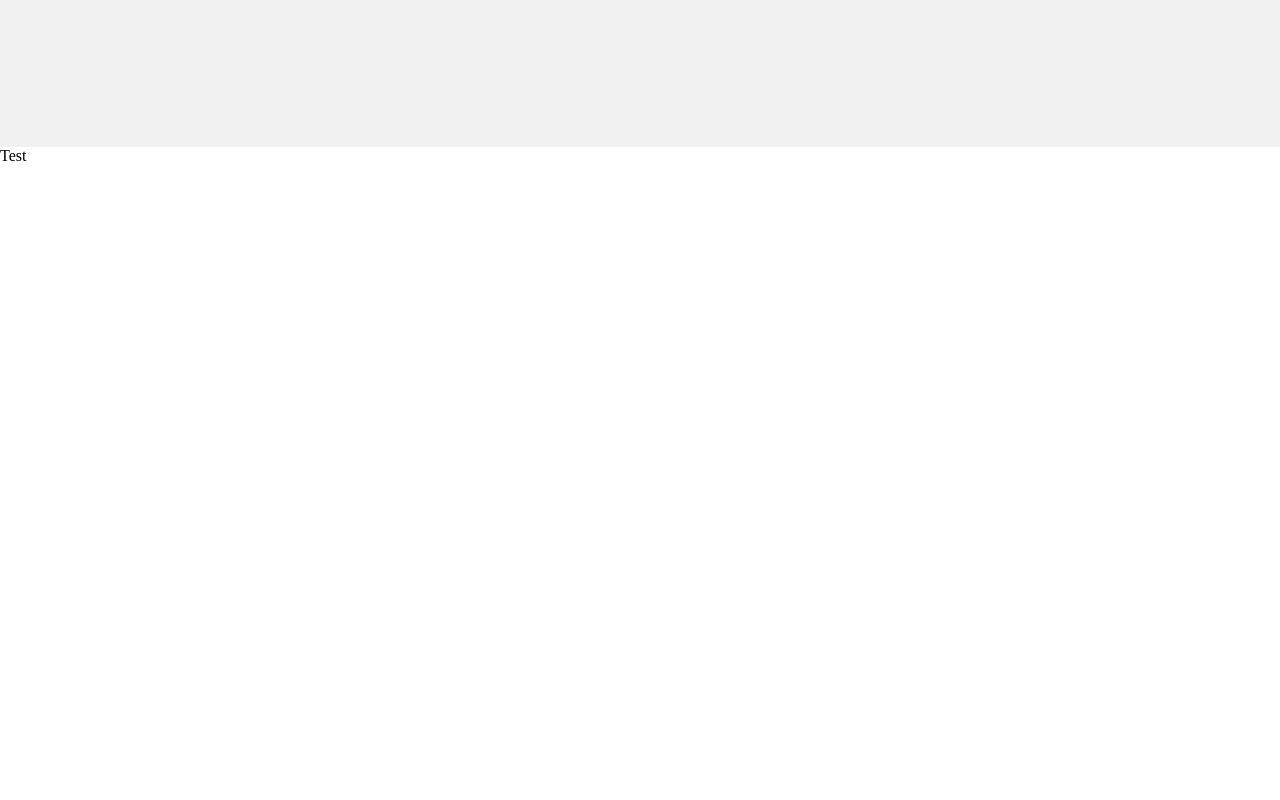
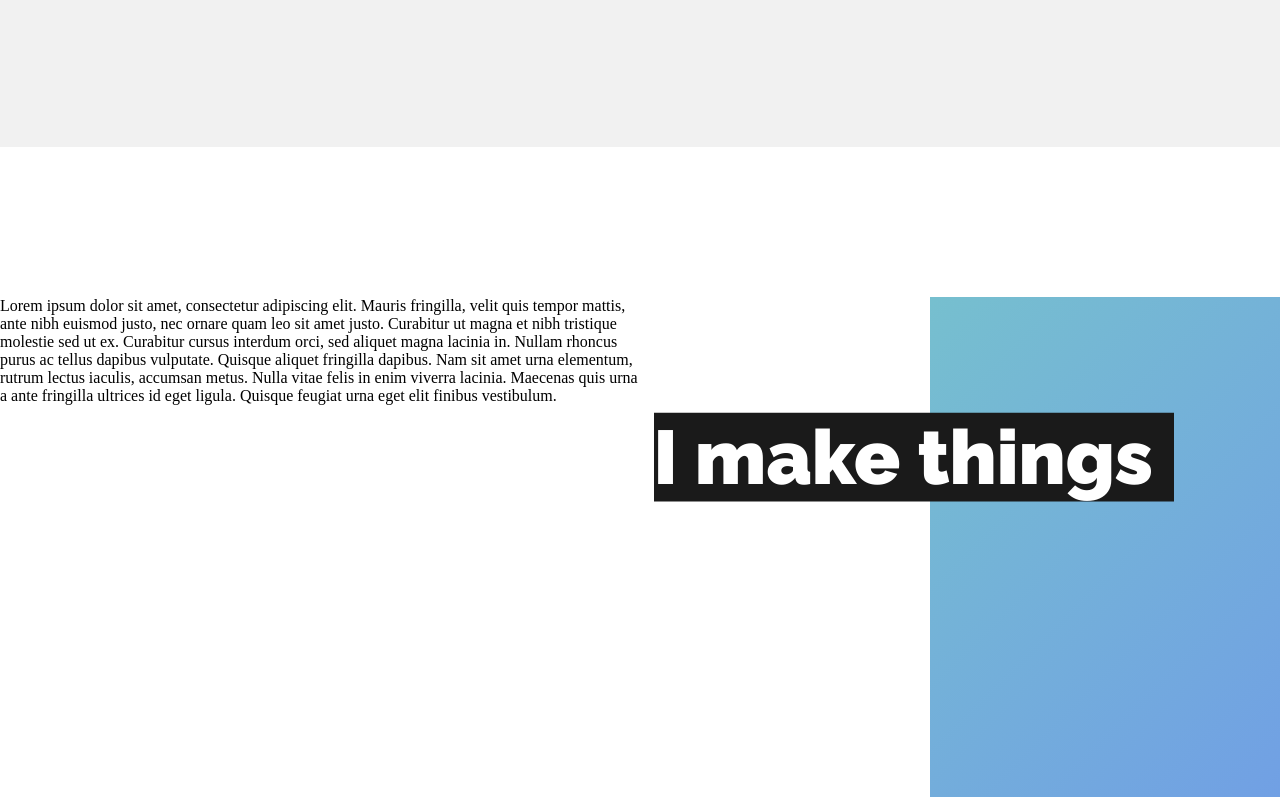
Before and after one commit to DanLew/DanLew, a plain HTML site: page index.html in a window 1280 px wide. Shown: the part 653-1453 px from the top of the page. Drawn offline with nearby package versions, Linux system fonts and the light colour scheme; a web font is replaced by a local one.

Commit message:
Made new Bits

```diff
--- a/index.html
+++ b/index.html
@@ -28,7 +28,7 @@
 
         </div>
 
-        <div class="title text-background start">Hi, I'm <span><span id="d">D</span><span id="a">A</span><span id="n">N</span></span></div>
+        <div class="title left text-background start">Hi, I'm <span><span id="d">D</span><span id="a">A</span><span id="n">N</span></span></div>
         <div class="sub-title start">I'm a Web Developer</div>
 
       </div>
@@ -37,7 +37,31 @@
 
     <div class="screen-height white">
 
-      Test
+      <div class="center-area">
+
+        <div class="half">
+
+          Lorem ipsum dolor sit amet, consectetur adipiscing elit. Mauris fringilla, velit quis tempor mattis, ante nibh euismod justo, nec ornare quam leo sit amet justo. Curabitur ut magna et nibh tristique molestie sed ut ex. Curabitur cursus interdum orci, sed aliquet magna lacinia in. Nullam rhoncus purus ac tellus dapibus vulputate. Quisque aliquet fringilla dapibus. Nam sit amet urna elementum, rutrum lectus iaculis, accumsan metus. Nulla vitae felis in enim viverra lacinia. Maecenas quis urna a ante fringilla ultrices id eget ligula. Quisque feugiat urna eget elit finibus vestibulum.
+
+        </div>
+
+        <div class="half">
+
+          <div class="rectangle-container">
+
+            <div class="rectangle right start">
+
+              <div class="gradient inner"></div>
+
+            </div>
+
+          </div>
+
+          <div class="title-container start"><div class="title right text-background">I make things</div></div>
+
+        </div>
+
+      </div>
 
     </div>
 
@@ -55,7 +79,7 @@
 
         </div>
 
-        <div class="title text-background start">Hi, I'm <span><span id="d">D</span><span id="a">A</span><span id="n">N</span></span></div>
+        <div class="title left text-background start">Hi, I'm <span><span id="d">D</span><span id="a">A</span><span id="n">N</span></span></div>
         <div class="sub-title start">I'm a Web Developer</div>
 
       </div>
--- a/style.css
+++ b/style.css
@@ -53,6 +53,13 @@ span {
 
   width: 100%;
   height: 500px;
+
+}
+
+.half {
+
+  width: 50%;
+  float: left;
 
 }
 
@@ -127,7 +134,61 @@ span {
 
 }
 
-.center-area .title {
+.rectangle-container {
+
+  height: 500px;
+  width: 350px;
+  position: relative;
+
+  float: right;
+
+}
+
+.rectangle {
+
+  width: 100%;
+  height: 100%;
+
+  position: absolute;
+
+  overflow: hidden;
+
+  transition-duration: 500ms;
+  transition-timing-function: cubic-bezier(0.92, -0.04, 0.47, 0.98);
+
+}
+
+.rectangle.right {
+
+  right: 0;
+
+}
+
+.rectangle.left {
+
+  left: 0;
+
+}
+
+.rectangle .inner {
+
+  width: 200%;
+  height: 200%;
+
+  position: absolute;
+  top: 50%;
+  left: 50%;
+  transform: translateX( -50% ) translateY( -50% );
+
+  /*animation-name: gradient-animation;
+  animation-duration: 10s;
+  animation-timing-function: cubic-bezier(0.55, 0.29, 0.25, 0.65);
+  animation-iteration-count: infinite;
+  animation-direction: alternate;*/
+
+}
+
+.center-area .title.left {
 
   position: absolute;
   top: 50%;
@@ -136,6 +197,28 @@ span {
 
   width: 445px;
   height: 90px;
+
+  color: #fff;
+
+  font-family: 'Raleway';
+  font-size: 76px;
+  font-weight: 900;
+
+  overflow: hidden;
+
+  transition-delay: 300ms;
+  transition-duration: 600ms;
+  transition-timing-function: cubic-bezier(0.92, -0.04, 0.47, 0.98);
+
+}
+
+.center-area .title.right {
+
+  position: absolute;
+  top: 32%;
+	right: -12%;
+	transform: translateX( -50% ) translateY( -50% );
+	width: 520px;
 
   color: #fff;
 
@@ -274,3 +357,9 @@ span {
   opacity: 0;
 
 }
+
+.rectangle.start {
+
+  width: 0;
+
+}
```
